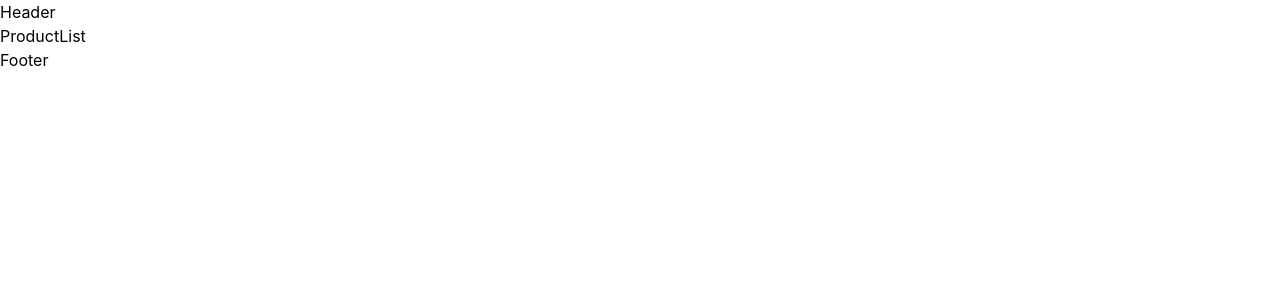
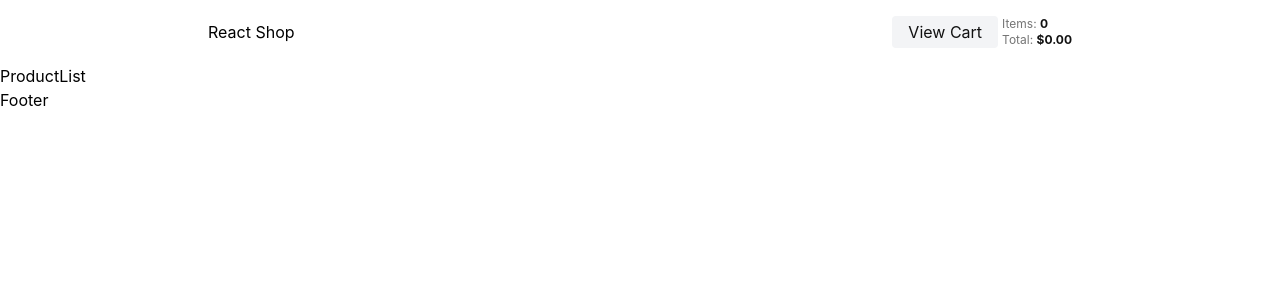
Before and after one commit to Timbar09/Cart-TypeScript-App, a React (Vite) app: page / in a window 1280 px wide. Shown: the top 300 px of the page. Built offline with nearby package versions, Linux system fonts and the light colour scheme.

Commit message:
Refactor Header component to include dynamic rendering of view cart button and cart summary

```diff
--- a/src/App.tsx
+++ b/src/App.tsx
@@ -12,9 +12,9 @@ function App() {
 
   const content = (
     <>
-      <Header />
+      <Header viewCart={viewCart} setViewCart={setViewCart} />
       {pageContent}
-      <Footer />
+      <Footer viewCart={viewCart} />
     </>
   );
 
--- a/src/components/Header.tsx
+++ b/src/components/Header.tsx
@@ -1,5 +1,39 @@
-const Header = () => {
-  return <div>Header</div>;
+import Container from './Container';
+
+type PropsType = {
+  viewCart: boolean;
+  setViewCart: React.Dispatch<React.SetStateAction<boolean>>;
+};
+
+const Header = ({ viewCart, setViewCart }: PropsType) => {
+  const content = (
+    <header>
+      <Container className="flex justify-between items-center py-4">
+        <h1>React Shop</h1>
+
+        <div className="flex items-center gap-1">
+          <button
+            className="bg-gray-100 py-1 px-4 rounded hover:bg-gray-200 text-text-primary"
+            onClick={() => setViewCart(!viewCart)}
+          >
+            {viewCart ? 'Back to Products' : 'View Cart'}
+          </button>
+
+          <div className="text-xs text-text-secondary flex flex-col justify-between">
+            <p>
+              <>Items:</> <span className="text-text-primary font-bold">0</span>
+            </p>
+
+            <p>
+              <>Total:</> <span className="text-text-primary font-bold">$0.00</span>
+            </p>
+          </div>
+        </div>
+      </Container>
+    </header>
+  );
+
+  return content;
 };
 
 export default Header;
```
